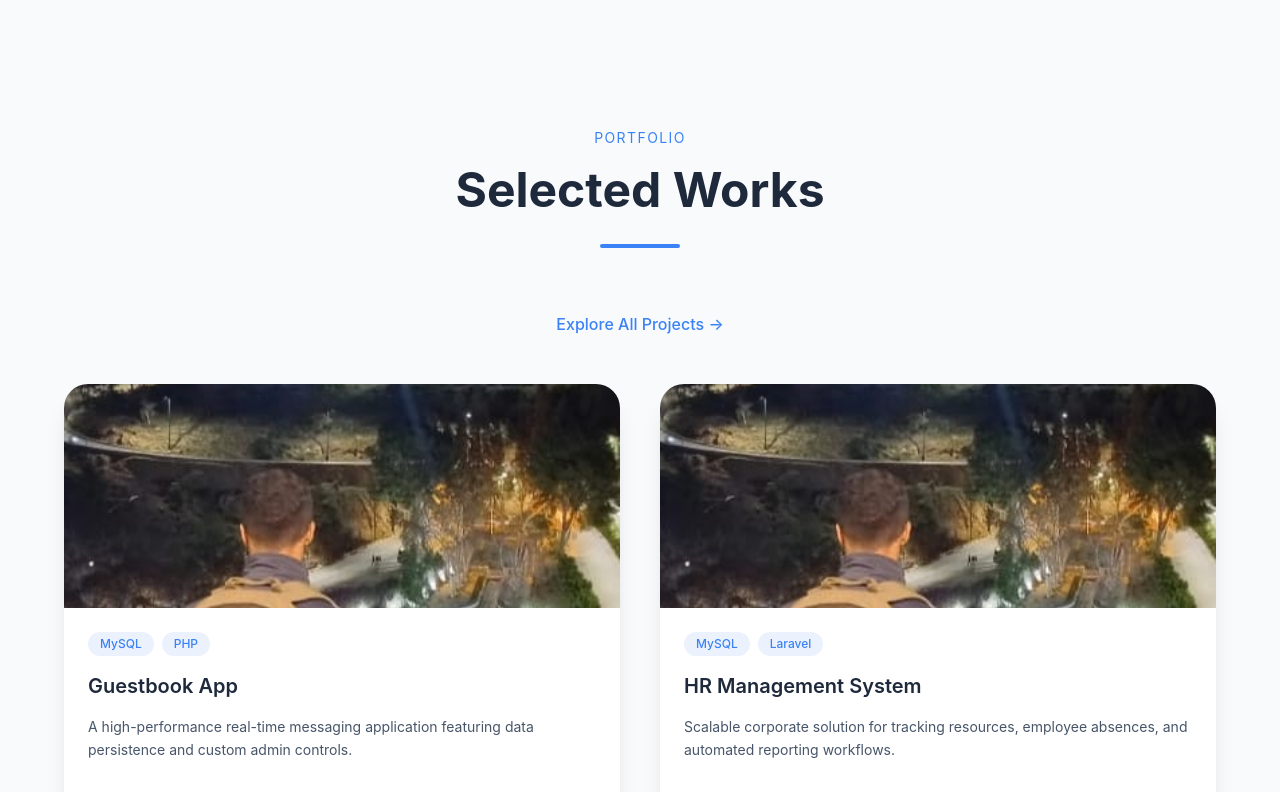
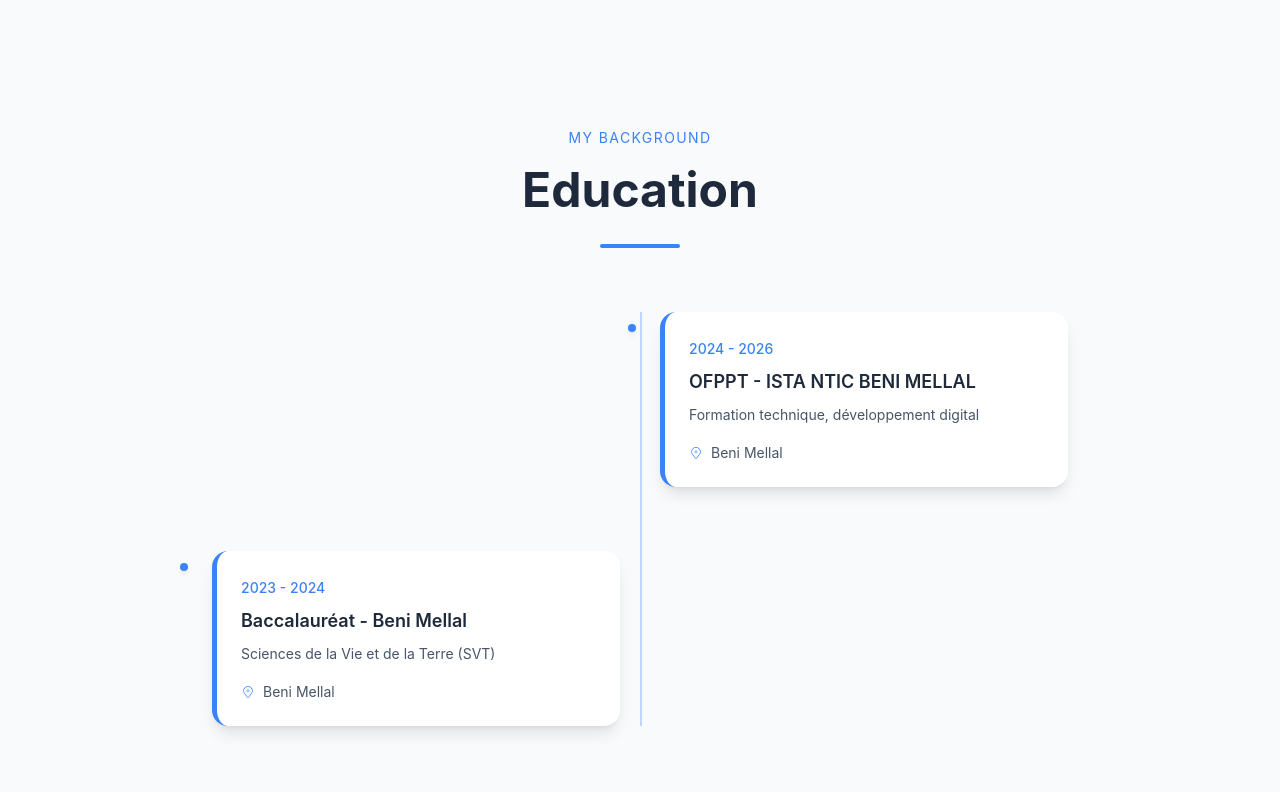
Before and after one commit to Haytam-DEV05/portfolio, a React (Vite) app: page / in a window 1280 px wide. Shown: the part 1700-2492 px from the top of the page. Built offline with nearby package versions, Linux system fonts and the light colour scheme.

Commit message:
add the education section with a perfect animation using the aos animation library

```diff
--- a/src/Components/Sections/Contact.jsx
+++ b/src/Components/Sections/Contact.jsx
@@ -19,7 +19,6 @@
       />
 
       <div className="max-w-6xl mx-auto grid md:grid-cols-2 gap-16">
-        {/* LEFT SIDE - Info */}
         <div className="space-y-8" data-aos="fade-up">
           {/* Email */}
           <div className="flex items-center gap-4">
--- /dev/null
+++ b/src/Components/Sections/Educations/CardEducation.jsx
@@ -0,0 +1,55 @@
+import { CiLocationOn } from "react-icons/ci";
+
+export default function CardEducation({ info }) {
+  return (
+    <div
+        data-aos={`${info.id % 2 === 0
+            ? "flip-right"
+            : "flip-left"
+        }`}
+      className="
+      relative md:w-1/2
+      md:odd:ml-auto
+      "
+    >
+      {/* Dot */}
+      <div
+        className="
+        absolute -left-2 md:-left-3 top-3
+        w-2 h-2 rounded-full
+        bg-(--color-primary)
+        shadow-md
+        "
+      ></div>
+
+      <div
+        className="
+        border-l-5 border-(--color-primary)
+        hover:border-(--color-primary)/30
+        ml-10 md:ml-5 md:mr-5
+        p-6 rounded-2xl
+        bg-(--bg-surface)
+        shadow-lg
+        hover:shadow-2xl
+        hover:-translate-y-2
+        transition-all duration-700
+        "
+      >
+        <span className="text-sm text-(--color-primary) font-medium">
+          {info.date}
+        </span>
+
+        <h3 className="text-lg font-semibold mt-2">{info.title}</h3>
+
+        <p className="text-(--text-secondary) mt-2 text-sm leading-relaxed">
+          {info.description}
+        </p>
+
+        <div className="flex items-center gap-2 mt-4 text-(--text-secondary) text-sm">
+          <CiLocationOn className="text-(--color-primary)" />
+          {info.lieu}
+        </div>
+      </div>
+    </div>
+  );
+}
--- /dev/null
+++ b/src/Components/Sections/Educations/Educations.jsx
@@ -0,0 +1,41 @@
+import HeaderSection from "../../Templates/HeaderSection";
+import CardEducation from "./CardEducation";
+
+export default function Educations() {
+  const educations = [
+    {
+      id: 1,
+      date: "2024 - 2026",
+      title: "OFPPT - ISTA NTIC BENI MELLAL",
+      description: "Formation technique, développement digital",
+      lieu: "Beni Mellal",
+    },
+    {
+      id: 2,
+      date: "2023 - 2024",
+      title: "Baccalauréat - Beni Mellal",
+      description: "Sciences de la Vie et de la Terre (SVT)",
+      lieu: "Beni Mellal",
+    },
+  ];
+
+  return (
+    <section
+      id="education"
+      className="py-24 px-6 bg-(--bg-primary) text-(--text-primary)"
+    >
+      <HeaderSection title="Education" description="My Background" />
+
+      <div className="max-w-4xl mx-auto relative">
+        {/* Vertical line */}
+        <div className="absolute left-4 md:left-1/2 top-0 bottom-0 w-0.5 bg-(--color-primary)/30"></div>
+
+        <div className="space-y-16">
+          {educations.map((ele) => (
+            <CardEducation info={ele} key={ele.id} />
+          ))}
+        </div>
+      </div>
+    </section>
+  );
+}
--- a/src/Components/Sections/Skills/CardSkills.jsx
+++ b/src/Components/Sections/Skills/CardSkills.jsx
@@ -13,7 +13,6 @@
       animate-fadeIn
       "
     >
-      {/* Icon */}
       <div
         className="
         text-4xl mb-6
@@ -25,10 +24,8 @@
         {skill.icon}
       </div>
 
-      {/* Title */}
       <h3 className="text-xl font-semibold mb-6">{skill.title}</h3>
 
-      {/* Skills List */}
       <ul className="space-y-3">
         {skill.skills.map((ele, index) => (
           <li
--- a/src/Components/Templates/Header.jsx
+++ b/src/Components/Templates/Header.jsx
@@ -5,6 +5,7 @@
 import About from "../Sections/About";
 import Skills from "../Sections/Skills/Skills";
 import Projects from "../Sections/Projects/Projects";
+import Educations from "../Sections/Educations/Educations";
 import Footer from "./Footer";
 // ===========================================
 const Header = () => {
@@ -13,6 +14,7 @@
       <Navbar />
       <Home />
       <About />
+      <Educations />
       <Projects />
       <Skills />
       <Contact />
```
